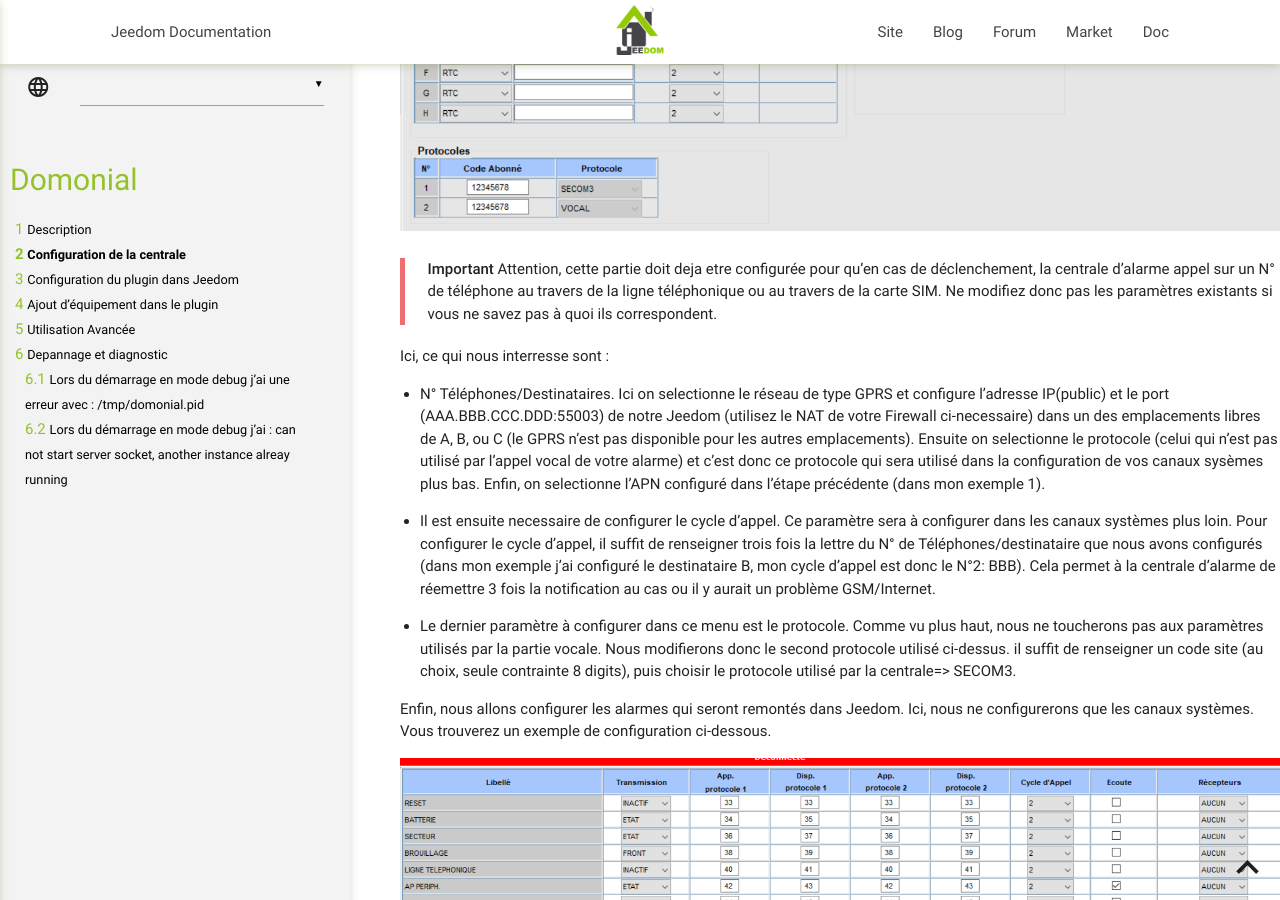
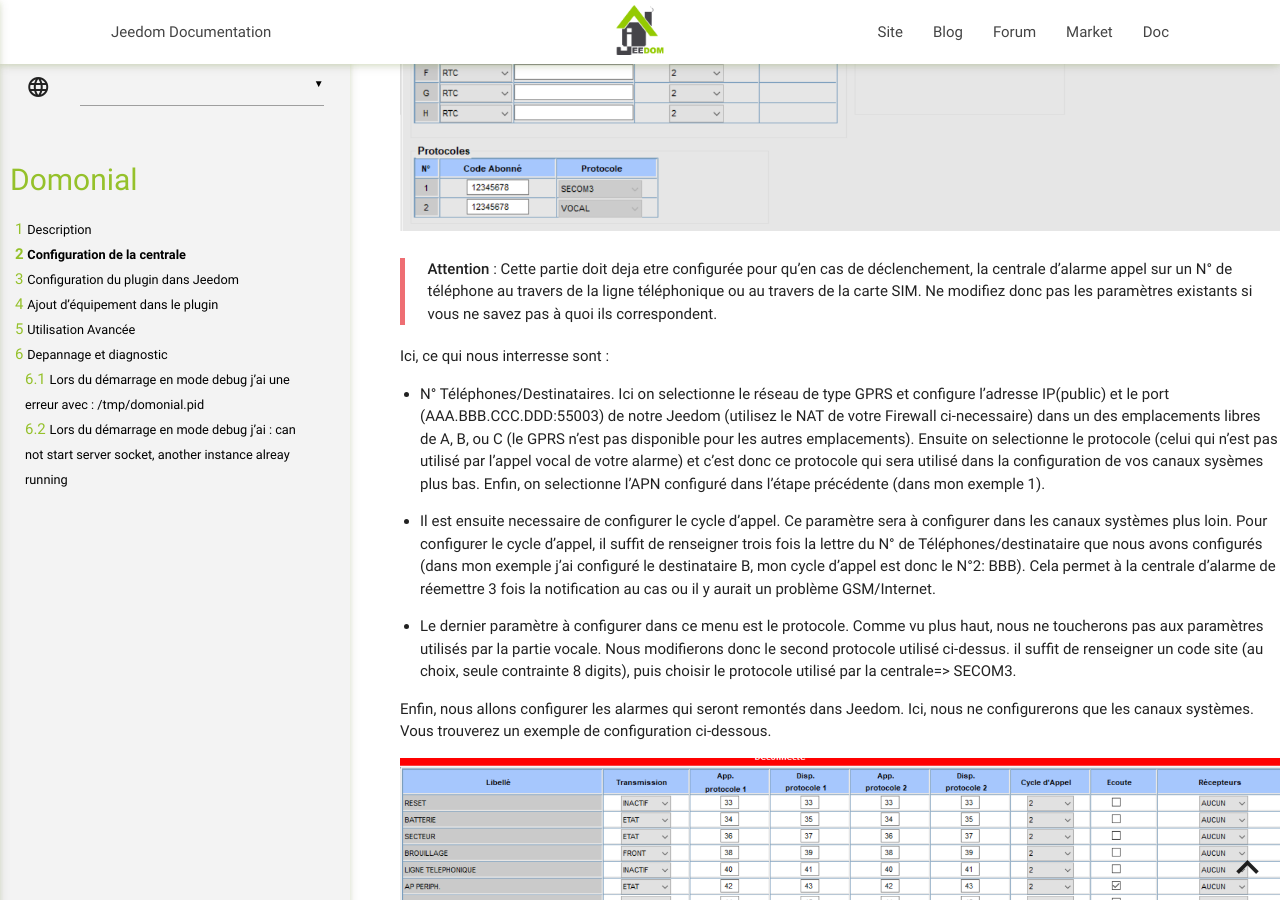
Before and after one commit to apages2/pluginjeedom-domonial, a Jekyll site: the page built from docs/fr_FR/index.md, in a window 1280 px wide and 900 px high, scrolled down 1173 px. Built offline with Jekyll 4.4.1, drawn with Linux system fonts in a browser that asks for light colours; our own code applies the rules of GitHub Pages for plain Markdown files; some of the changed text lies outside the part shown.

Commit message:
mise à jour docs

```diff
--- a/docs/fr_FR/index.md
+++ b/docs/fr_FR/index.md
@@ -4,7 +4,7 @@ Le plugin Domonial permet de recevoir les notifications que les centrales alarme
 envoi au travers d'une configuration de type "telesurveillance" en utilisant le GPRS de la carte SIM.
 Une simple carte SIM suffit, pas d'abonnement data necessaire.
 
-> **Important**
+> **Important** :
 > Si votre alarme est gérée par une entreprise de télésurveillance, vous ne pourrez pas utiliser ce plugin
 
 Configuration de la centrale
@@ -24,8 +24,8 @@ le menu Transmetteur, onglet Standard.
 
 ![configuration_alarmes02](../images/domonial_alarme_standard.PNG)
 
-> **Important**
->Attention, cette partie doit deja etre configurée pour qu'en cas de déclenchement, la centrale d'alarme appel sur un N° de téléphone au
+> **Attention** :
+>Cette partie doit deja etre configurée pour qu'en cas de déclenchement, la centrale d'alarme appel sur un N° de téléphone au
 >travers de la ligne téléphonique ou au travers de la carte SIM. Ne modifiez donc pas les paramètres existants si vous ne savez
 >pas à quoi ils correspondent.
 
```
